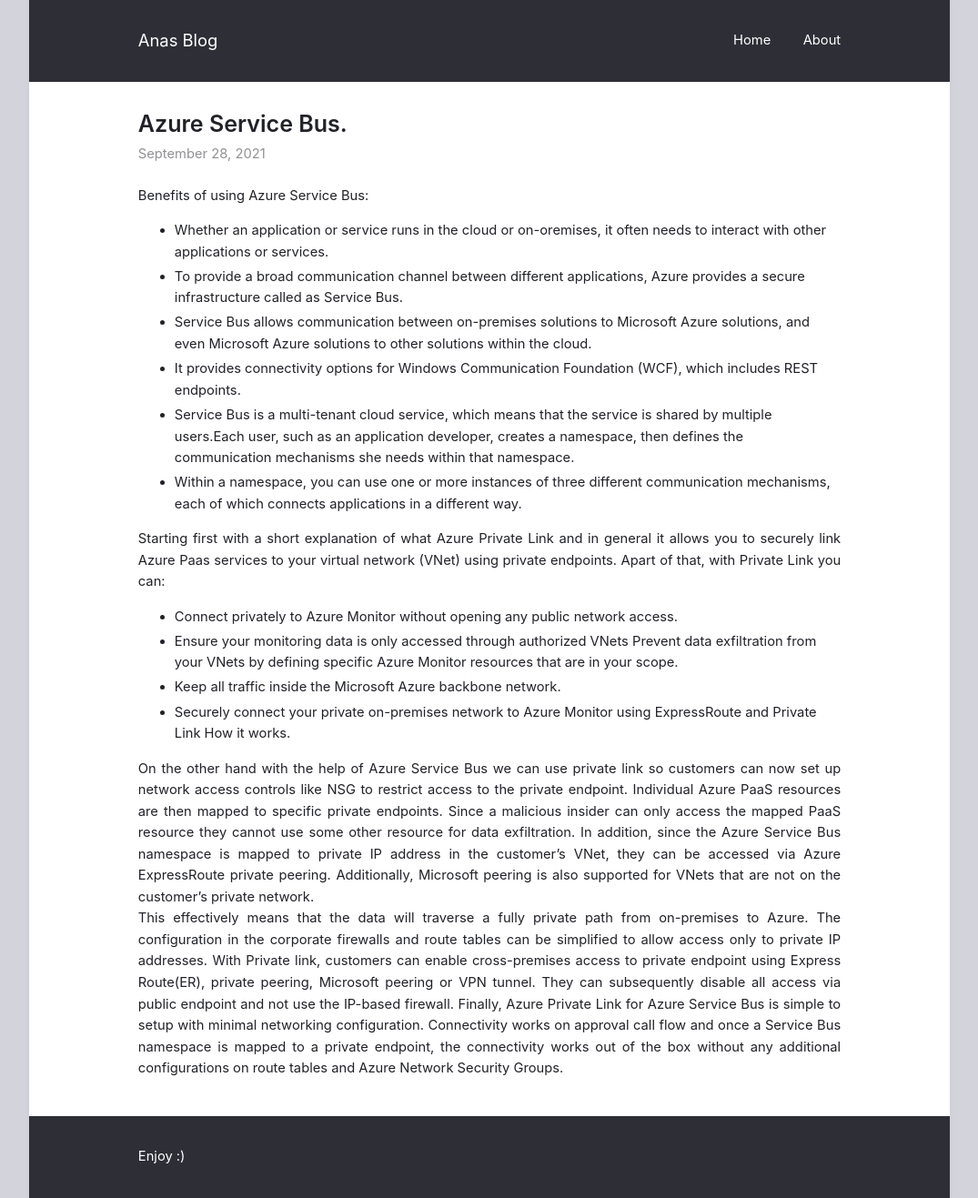
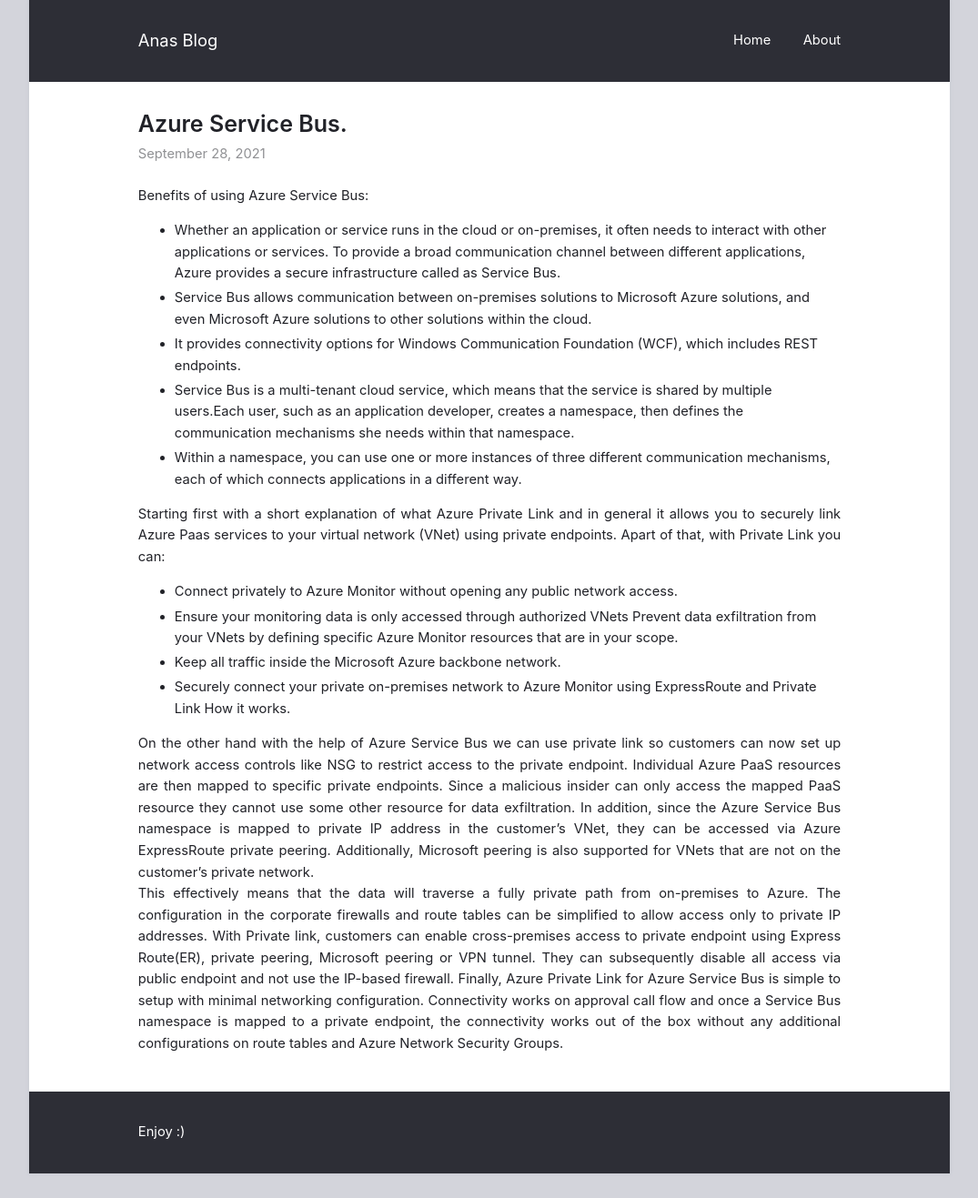
Before and after one commit to ItsAnass/ItsAnass.github.io, a Jekyll site: the page built from _posts/2021-09-28-Cloud-Network.md, in a window 1280 px wide. Shown: the whole page at 91% size, without its empty margins (102-1177 px from the left). Built offline with Jekyll 4.4.1, drawn with Linux system fonts in a browser that asks for light colours; after the commit the page ends 1290 px from its top, so only the background shows below that.

Commit message:
Update 2021-09-28-Cloud-Network.md

```diff
--- a/_posts/2021-09-28-Cloud-Network.md
+++ b/_posts/2021-09-28-Cloud-Network.md
@@ -4,8 +4,7 @@ layout: post
 ---
 Benefits of using Azure Service Bus:
 
-* Whether an application or service runs in the cloud or on-oremises, it often needs to interact with other applications or services.
-* To provide a broad communication channel between different applications, Azure provides a secure infrastructure called as Service Bus.
+* Whether an application or service runs in the cloud or on-premises, it often needs to interact with other applications or services. To provide a broad communication channel between different applications, Azure provides a secure infrastructure called as Service Bus.
 * Service Bus allows communication between on-premises solutions to Microsoft Azure solutions, and even Microsoft Azure solutions to other solutions within the cloud.
 * It provides connectivity options for Windows Communication Foundation (WCF), which includes REST endpoints.
 * Service Bus is a multi-tenant cloud service, which means that the service is shared by multiple users.Each user, such as an application developer, creates a namespace, then defines the communication mechanisms she needs within that namespace.
```
